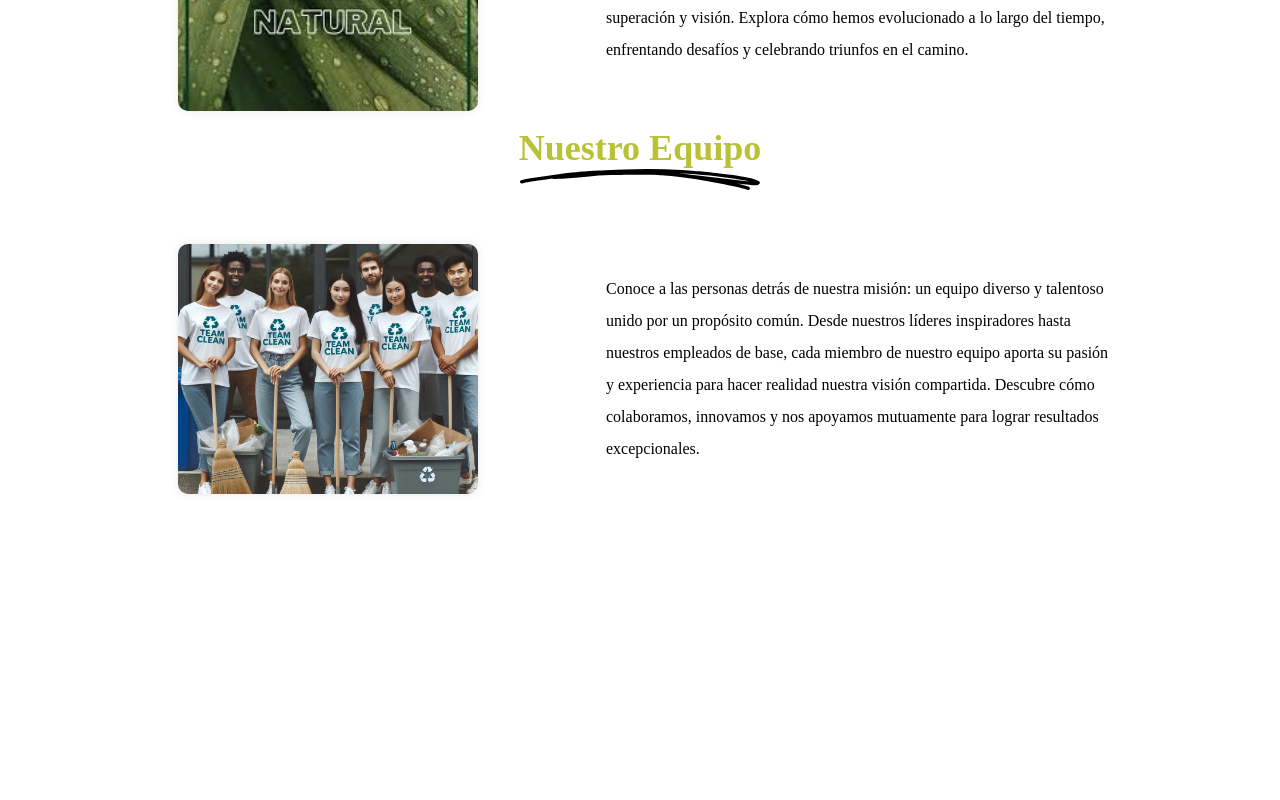
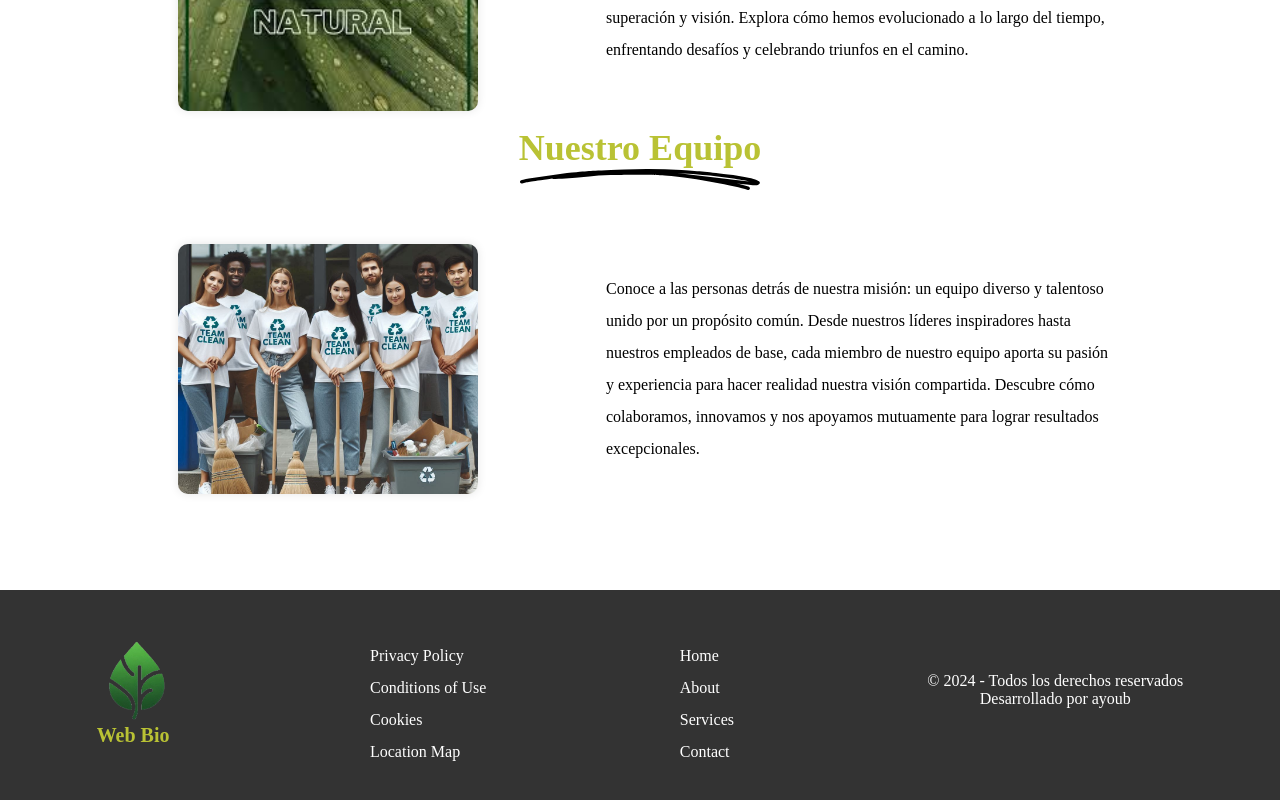
Before and after one commit to bouaziayoub/web-bio-react, a React (Create React App) app: page / in a window 1280 px wide. Shown: the part 1581-2381 px from the top of the page. Before the commit the page ends 2091 px from the top, so only its background shows below. Built offline with nearby package versions, Linux system fonts and the light colour scheme.

Commit message:
Create a footer

```diff
--- a/public/index.html
+++ b/public/index.html
@@ -1,8 +1,8 @@
 <!DOCTYPE html>
 <html lang="en">
 <head>
-    <meta charset="UTF-8" />
-    <meta name="viewport" content="width=device-width, initial-scale=1.0" />
+  <meta charset="UTF-8">
+  <meta name="viewport" content="width=device-width, initial-scale=1.0">
   <title>Bio</title>
 </head>
 <body>
--- a/src/App.js
+++ b/src/App.js
@@ -9,6 +9,7 @@ import NotFound from "./views/NotFound";
 import Navbar from "./components/navbar/Navbar";
 
 import "./App.css";
+import Footer from "./components/footer/Footer";
 
 const navbarTexts = {
   en: {
@@ -61,6 +62,12 @@ function App() {
         <Route path="*" element={<Contact />} />
         <Route element={<NotFound />} />
       </Routes>
+      <Footer
+        homeText={navbarText.home}
+        aboutText={navbarText.about}
+        servicesText={navbarText.services}
+        notFoundText={navbarText.notFound}
+      />
     </Router>
   );
 }
--- /dev/null
+++ b/src/components/footer/Footer.css
@@ -0,0 +1,50 @@
+/* Footer */
+
+.footer-container {
+  margin-top: 5rem;
+  background-color: #333;
+  padding: 50px 0;
+  color: #fff;
+  display: flex;
+  justify-content: space-around;
+}
+
+.footer-container .footer-logo img {
+  width: 80px;
+}
+
+.footer-container h4 {
+  font-size: 20px;
+  font-weight: 700;
+  color: #b9c234;
+}
+
+.footer-privacy , .footer-nav a{
+  display: block;
+  color: #fff;
+  text-decoration: none;
+   line-height: 2rem;
+}
+
+.footer-privacy div:hover, .footer-nav a:hover{
+  color: #b9c234;
+}
+
+.footer-privacy svg {
+    width: 30px;
+    margin: 0 10px;
+}
+
+.footer-nav{
+    display: block;
+}
+
+.footer-rights{
+    display: block;
+    text-align: center;
+    margin-top: 2rem;
+}
+
+.active{
+    color: #b9c234;
+}
--- /dev/null
+++ b/src/components/footer/Footer.js
@@ -0,0 +1,54 @@
+//  Footer
+
+import React from "react";
+
+import { NavLink } from "react-router-dom";
+
+import "./Footer.css";
+
+function Footer({
+  menuHome = "Home",
+  menuAbout = "About",
+  menuServices = "Services",
+  menuContact = "Contact",
+}) {
+  return (
+    <footer>
+      <div className="footer-container">
+        <div className="footer-logo">
+          <img src="images/logo.png" alt="logo" />
+          <h4>Web Bio</h4>
+        </div>
+        <div className="footer-privacy">
+          <div class="privacy">Privacy Policy</div>
+          <div class="conditions">Conditions of Use</div>
+          <div class="cookies">Cookies</div>
+          <div class="location">Location Map</div>
+        </div>
+        <div className="footer-nav">
+          <div className="footer-ho">
+            <NavLink to="/">{menuHome}</NavLink>
+          </div>
+          <div className="footer-ho">
+            <NavLink to="/about">{menuAbout}</NavLink>
+          </div>
+          <div className="footer-ho">
+            <NavLink to="/services">{menuServices}</NavLink>
+          </div>
+          <div className="footer-ho">
+            <NavLink to="/contact">{menuContact}</NavLink>
+          </div>
+        </div>
+        <div className="footer-rights">
+          <p>
+            &copy; 2024 - Todos los derechos reservados
+            <br />
+            Desarrollado por ayoub
+          </p>
+        </div>
+      </div>
+    </footer>
+  );
+}
+
+export default Footer;
```
Lines whose indentation alone changed are shown as unchanged.
